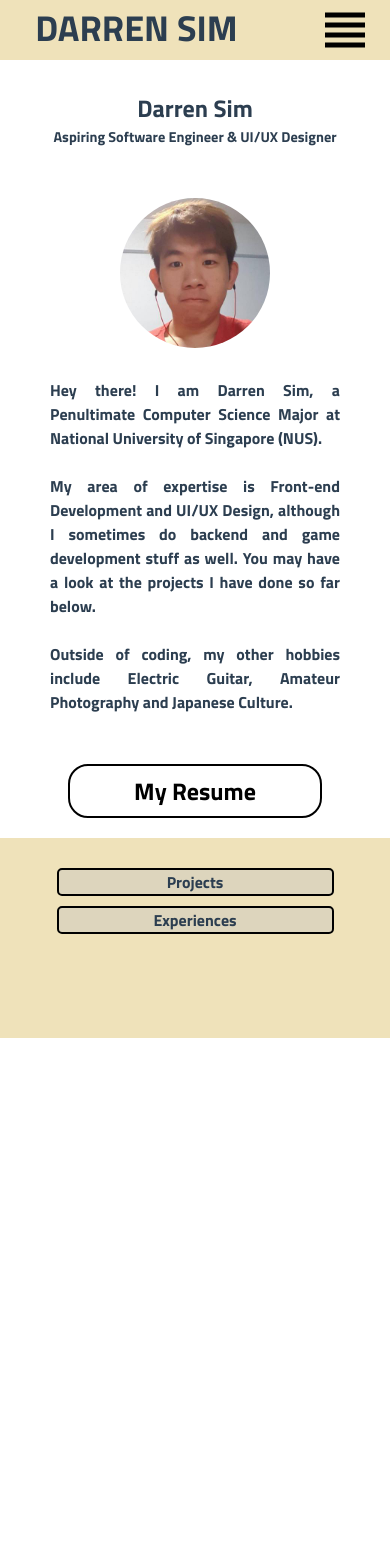
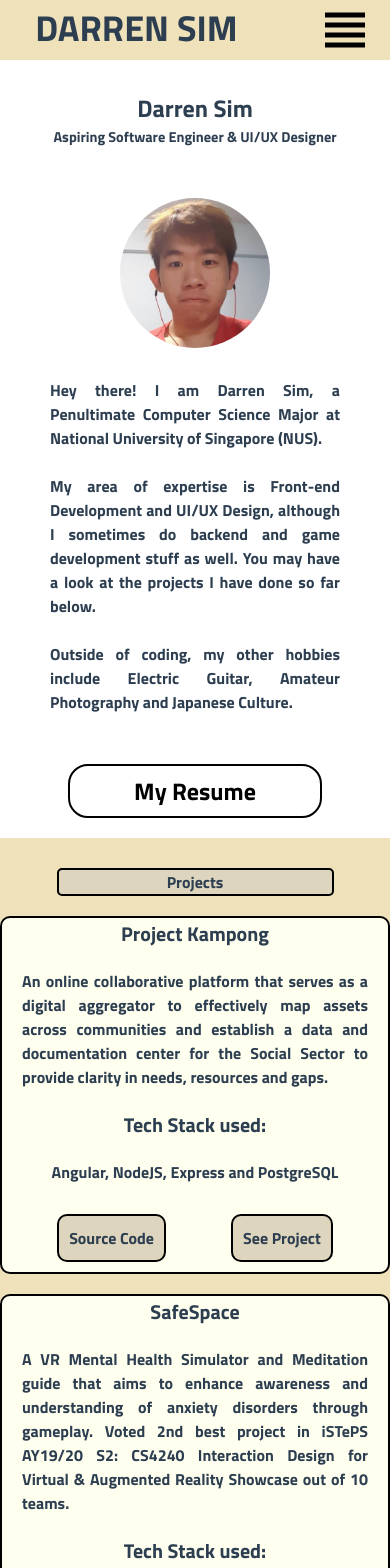
Before and after one commit to Kalsyc/kalsycdotcom, a Vue app in the folder kalsyc-app/: page / in a window 390 px wide. Shown: the top 1568 px of the page. Before the commit the page ends 1038 px from the top, so only its background shows below. Built offline with nearby package versions, Linux system fonts and the light colour scheme.

Commit message:
Implement mobile for projects

```diff
--- a/kalsyc-app/src/assets/writeup/projects.ts
+++ b/kalsyc-app/src/assets/writeup/projects.ts
@@ -1,11 +1,13 @@
-interface Project {
+export interface ProjectInterface {
   name: string;
   img: string;
   desc: string;
   techStack: string;
+  link: string;
+  src: string;
 }
 
-export const PROJECTS: Project[] = [
+export const PROJECTS: ProjectInterface[] = [
   {
     name: 'Project Kampong',
     img: '',
@@ -15,16 +17,20 @@ export const PROJECTS: Project[] = [
       center for the Social Sector to provide clarity in needs, resources and gaps.\
       ',
     techStack: 'Angular, NodeJS, Express and PostgreSQL',
+    link: 'https://kampong.app/home',
+    src: 'https://github.com/Project-Kampong',
   },
   {
     name: 'SafeSpace',
-    img:
+    img: '',
+    desc:
       'A VR Mental Health Simulator and Meditation guide that aims to enhance awareness and understanding \
       of anxiety disorders through gameplay. Voted 2nd best project in iSTePS AY19/20 S2: CS4240 \
       Interaction Design for Virtual & Augmented Reality Showcase out of 10 teams.\
-    ',
-    desc: '',
+      ',
     techStack: 'C# with Unity Game Engine, using TobiiXR SDK, SRanpial SDK and SRWorks SDK',
+    link: 'https://isteps.comp.nus.edu.sg/event/cs4240/module/AY2019-20+Semester_2+Task_1/project/7',
+    src: 'https://github.com/Kalsyc/SafeSpace',
   },
   {
     name: 'Digital Kampung',
@@ -36,5 +42,7 @@ export const PROJECTS: Project[] = [
       users to check hawker food prices, find their way to the most popular or nearby hawker and leave reviews.\
       ",
     techStack: 'React, NodeJS, Express and PostgreSQL',
+    link: 'https://github.com/DigitalKampong',
+    src: 'https://github.com/DigitalKampong',
   },
 ];
--- a/kalsyc-app/src/components/MainGrid/MainGrid.css
+++ b/kalsyc-app/src/components/MainGrid/MainGrid.css
@@ -11,7 +11,7 @@
   padding-bottom: 20px;
 }
 
-.s-projects-div {
+.s-projects-title {
   margin: 10px auto 10px auto;
   background-color: #ddd5bd;
   border: solid black 2px;
@@ -20,7 +20,7 @@
   width: 70%;
 }
 
-.s-experiences-div {
+.s-experiences-title {
   margin: 10px auto 10px auto;
   background-color: #ddd5bd;
   border: solid black 2px;
--- a/kalsyc-app/src/components/MainGrid/MainGrid.html
+++ b/kalsyc-app/src/components/MainGrid/MainGrid.html
@@ -1,10 +1,17 @@
 <div className="wrapper">
   <div className="s-wrapper">
     <div className="s-projects-div">
-      Projects
+      <div className="s-projects-title">
+        Projects
+      </div>
+      <div className="s-projects-grid" v-for="project in projects">
+        <Project :projectData="project" />
+      </div>
     </div>
     <div className="s-experiences-div">
-      Experiences
+      <div className="s-experiences-title">
+        Experiences
+      </div>
     </div>
   </div>
 </div>
--- a/kalsyc-app/src/components/MainGrid/MainGrid.vue
+++ b/kalsyc-app/src/components/MainGrid/MainGrid.vue
@@ -2,14 +2,15 @@
 <template src="./MainGrid.html"></template>
 
 <script lang="ts">
-  import { Ref, ref } from 'vue';
   import Project from '../Project/Project.vue';
+  import { PROJECTS, ProjectInterface } from '../../assets/writeup/projects';
 
   export default {
     name: 'main-grid',
     components: { Project },
     setup() {
-      const currentToggle: Ref<string> = ref<string>('projects');
+      const projects: ProjectInterface[] = PROJECTS;
+      return { projects };
     },
   };
 </script>
--- a/kalsyc-app/src/components/Project/Project.css
+++ b/kalsyc-app/src/components/Project/Project.css
@@ -0,0 +1,61 @@
+.wrapper {
+  height: auto;
+  width: auto;
+  margin: 20px auto 20px auto;
+  display: flex;
+  justify-content: center;
+}
+
+.s-wrapper {
+  height: inherit;
+  width: inherit;
+  min-width: 250px;
+  min-height: 100px;
+  background-color: ivory;
+  border: black solid 2px;
+  border-radius: 10px;
+}
+
+.btn-bar {
+  width: auto;
+  height: auto;
+  display: flex;
+  justify-content: space-evenly;
+}
+
+#title {
+  font-size: 1.25rem;
+}
+
+#desc {
+  font-size: 1rem;
+  margin: 20px;
+  text-align: justify;
+}
+
+#tech-stack-title {
+  font-size: 1.25rem;
+  margin: 5px;
+  text-align: center;
+}
+
+#tech-stack {
+  font-size: 1rem;
+  margin: 20px;
+  text-align: center;
+}
+
+#btn {
+  background-color: #ddd5bd;
+  padding: 10px;
+  margin: 10px;
+  height: auto;
+  width: auto;
+  cursor: pointer;
+  border: black solid 2px;
+  border-radius: 10px;
+}
+
+#btn:hover {
+  opacity: 0.5;
+}
--- a/kalsyc-app/src/components/Project/Project.html
+++ b/kalsyc-app/src/components/Project/Project.html
@@ -1,5 +1,22 @@
 <div className="wrapper">
   <div className="s-wrapper">
-    Testing
+    <span id="title">{{ projectData.name }}</span>
+    <div id="desc">
+      {{ projectData.desc }}
+    </div>
+    <div id="tech-stack-title">
+      Tech Stack used:
+    </div>
+    <div id="tech-stack">
+      {{ projectData.techStack }}
+    </div>
+    <div className="btn-bar">
+      <div id="btn" @click="navigate(projectData.src)">
+        Source Code
+      </div>
+      <div id="btn" @click="navigate(projectData.link)">
+        See Project
+      </div>
+    </div>
   </div>
 </div>
--- a/kalsyc-app/src/components/Project/Project.vue
+++ b/kalsyc-app/src/components/Project/Project.vue
@@ -2,7 +2,18 @@
 <template src="./Project.html"></template>
 
 <script lang="ts">
+  import { ProjectInterface } from '@/assets/writeup/projects';
+
+  function useNavigate(url: string): void {
+    window.location.href = url;
+  }
+
   export default {
     name: 'project',
+    props: ['projectData'],
+    setup() {
+      const navigate: Function = useNavigate;
+      return { navigate };
+    },
   };
 </script>
```
Also changed, not shown: kalsyc-app/src/assets/writeup/experiences.ts (+5 -5 lines).
